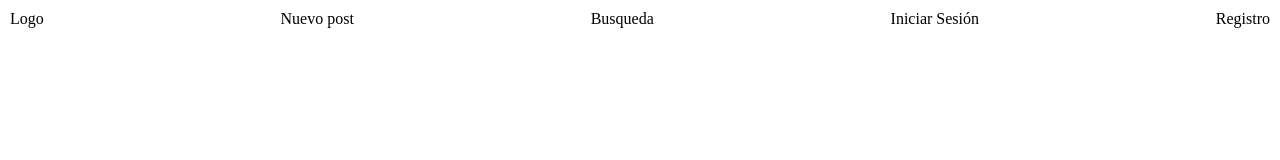
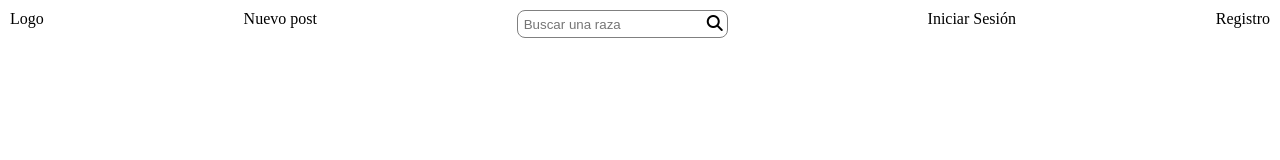
Before and after one commit to Juanandress/MaquetaWebRazas, a plain HTML site: page index.html in a window 1280 px wide. Drawn offline with Linux system fonts and the light colour scheme.

Commit message:
Agregar estilos para el cuadro de busqueda

```diff
--- a/index.html
+++ b/index.html
@@ -6,6 +6,7 @@
     <meta name="viewport" content="width=device-width, initial-scale=1.0">
     <link rel="stylesheet" href="./styles/estilos.css"/>
     <link rel="shortcut icon" href="./media/favicon.svg" type="image/x-icon"/>
+    <script src="https://kit.fontawesome.com/5effd5fdf7.js" crossorigin="anonymous"></script>
     <title>Razas de Perros</title>
 </head>
 <body>
@@ -13,7 +14,13 @@
         <ul class="navbar">
             <li>Logo</li>
             <li>Nuevo post</li>
-            <li>Busqueda</li>
+            <li>
+                <div class="buscar">
+                    <input placeholder="Buscar una raza"/>
+                    <i class="fas fa-search"></i>
+                </div>
+
+            </li>
             <li>Iniciar Sesión</li>
             <li>Registro</li>
         </ul>
--- a/styles/estilos.css
+++ b/styles/estilos.css
@@ -12,3 +12,19 @@ ul{
     justify-content: space-between;
     padding: 10px;
 }
+
+.buscar{
+    background-color: white;
+    border: 1px solid gray;
+    padding: 4px;
+    border-radius: 8px;
+}
+
+.buscar:focus-within{
+    border: 1px solid blue;
+}
+
+.buscar > input{
+    outline: none;
+    border: 0px;
+}
```
